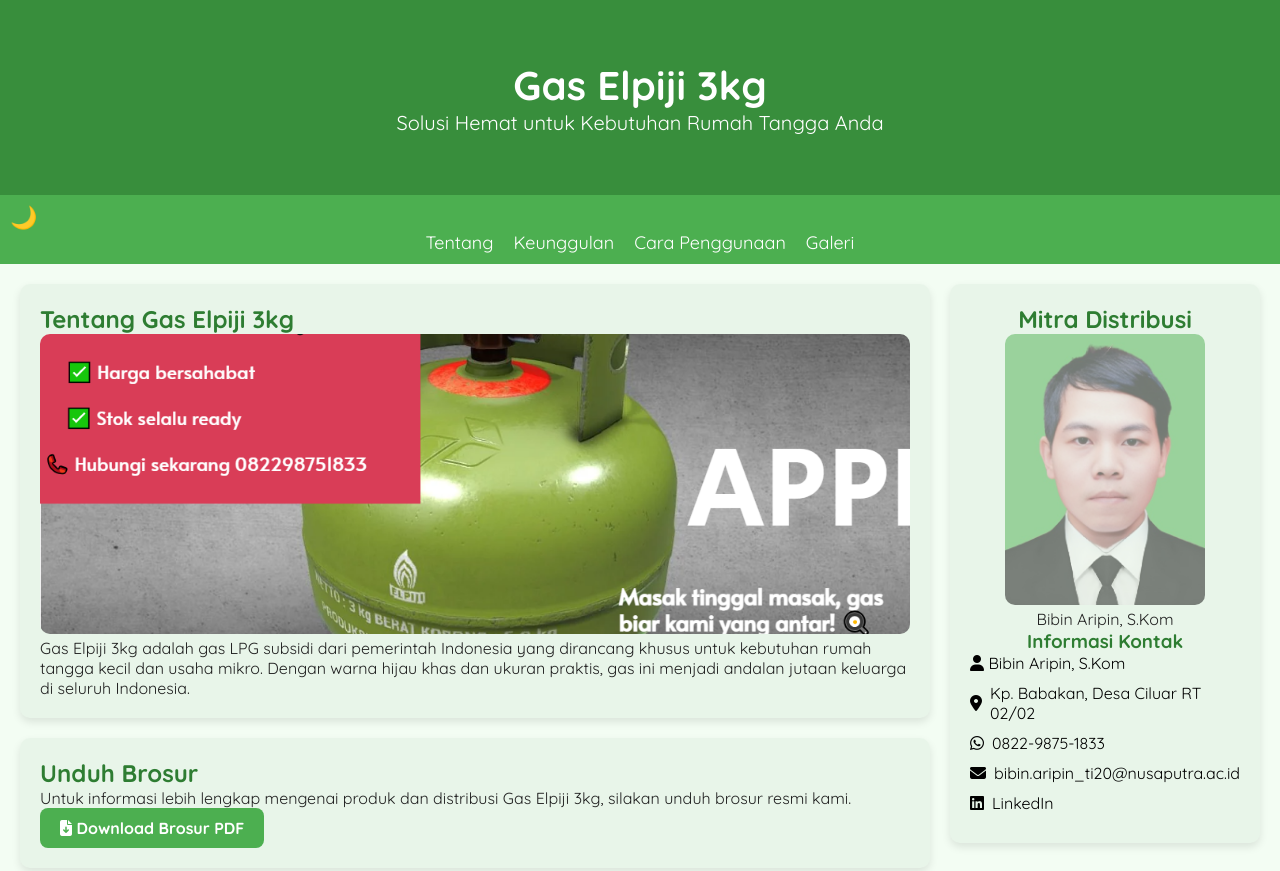
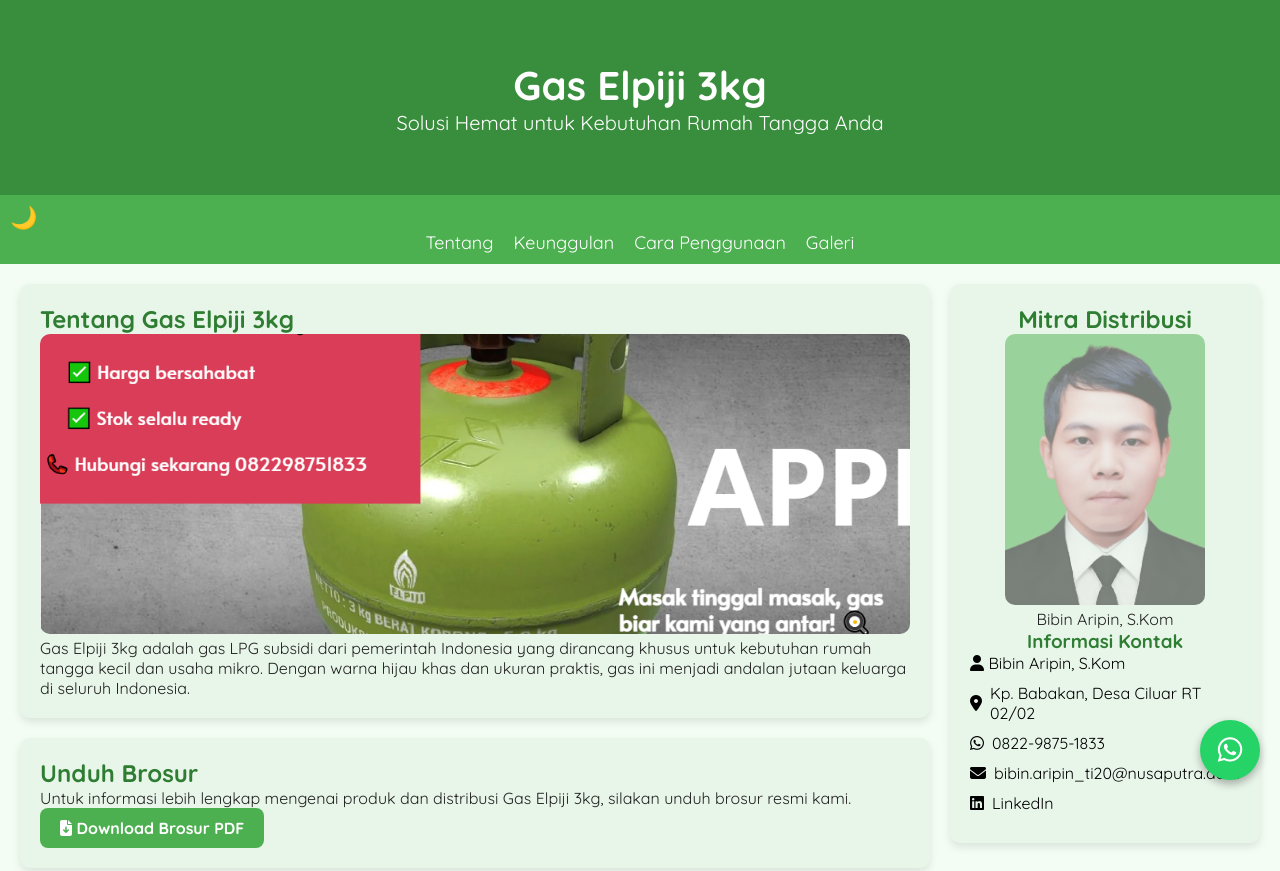
Before and after one commit to bibin20TI/bibin20TI.github.io, a plain HTML site: page index.html in a window 1280 px wide. Shown: the top 871 px of the page. Drawn offline with nearby package versions, Linux system fonts and the light colour scheme.

Commit message:
menambahkan icon whatsapp

```diff
--- a/index.html
+++ b/index.html
@@ -142,7 +142,7 @@
           <h2>Mitra Distribusi</h2>
           <figure>
           <!--   <img src="image/gambar/20200040002.jpg" id="gambar" alt="Distributor"> -->
-            <div class="foto-container" data-aos="fade-up" data-aos-duration="5000" data-aos-delay ="200">
+            <div class="foto-container" data-aos="fade-up" data-aos-duration="1200">
   <img src="image/gambar/20200040002.jpg" alt="Foto Bibin Aripin" class="foto-profil">
 </div>
             <figcaption data-aos="fade-up" data-aos-duration ="5000" data-aos-delay="200">Bibin Aripin, S.Kom</figcaption>
@@ -154,7 +154,7 @@
   <ul class="kontak-list">
     <li>
       <a href="https://pddikti.kemdiktisaintek.go.id/search/BIBIN%20ARIPIN%20UNIVERSITAS%20NUSA%20PUTRA%20TEKNIK%20INFORMATIKA" target="_blank" style="text-decoration: none; color: inherit;">
-        <i class="fas fa-user" data-aos="fade-up" data-aos-duration ="5000" data-aos-delay="200"></i> Bibin Aripin, S.Kom
+        <i class="fas fa-user"></i> Bibin Aripin, S.Kom
       </a>
     </li>
     <li>
@@ -187,6 +187,14 @@
       </article>
     </aside>
   </main>
+      <a href="https://wa.me/6282298751833"
+   class="floating-whatsapp"
+   target="_blank"
+    data-aos="fade-up"
+   data-aos-duration="1000"
+   aria-label="Chat via WhatsApp">
+     <i class="fab fa-whatsapp"></i>
+      </a>
 
   <footer>
     <p>Gas Elpiji 3kg &copy; 2025 | Didistribusikan oleh Bibin Aripin</p>
--- a/style/styling.css
+++ b/style/styling.css
@@ -276,3 +276,25 @@ body.dark .ikon-link i {
 .download-button:hover {
   background-color: #45a049;
 }
+.floating-whatsapp {
+  position: fixed;
+  bottom: 20px;
+  right: 20px;
+  background-color: #25d366;
+  color: white;
+  border-radius: 50%;
+  width: 60px;
+  height: 60px;
+  font-size: 28px;
+  display: flex;
+  align-items: center;
+  justify-content: center;
+  box-shadow: 0 4px 8px rgba(0,0,0,0.3);
+  z-index: 1000;
+  text-decoration: none;
+  transition: background-color 0.3s ease;
+}
+
+.floating-whatsapp:hover {
+  background-color: #1ebe57;
+}
```
